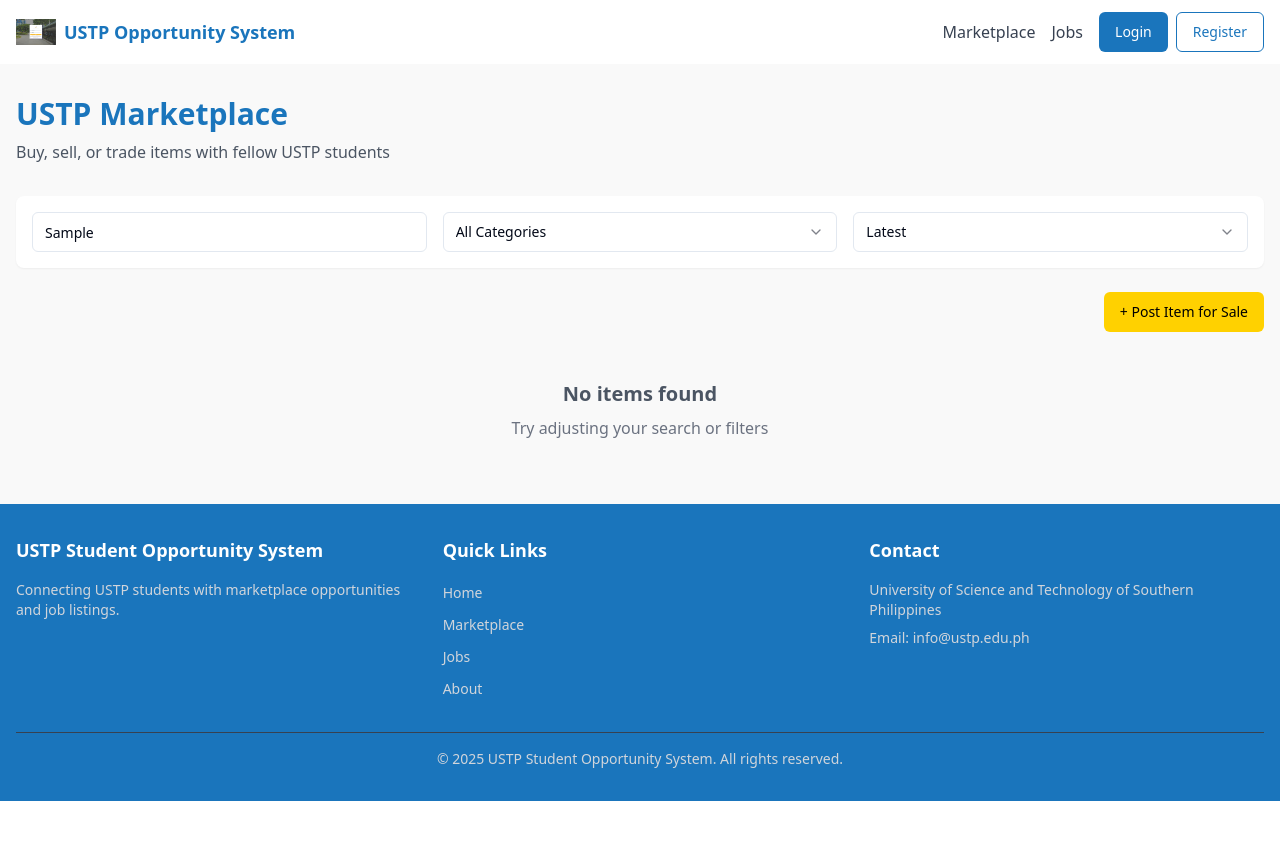
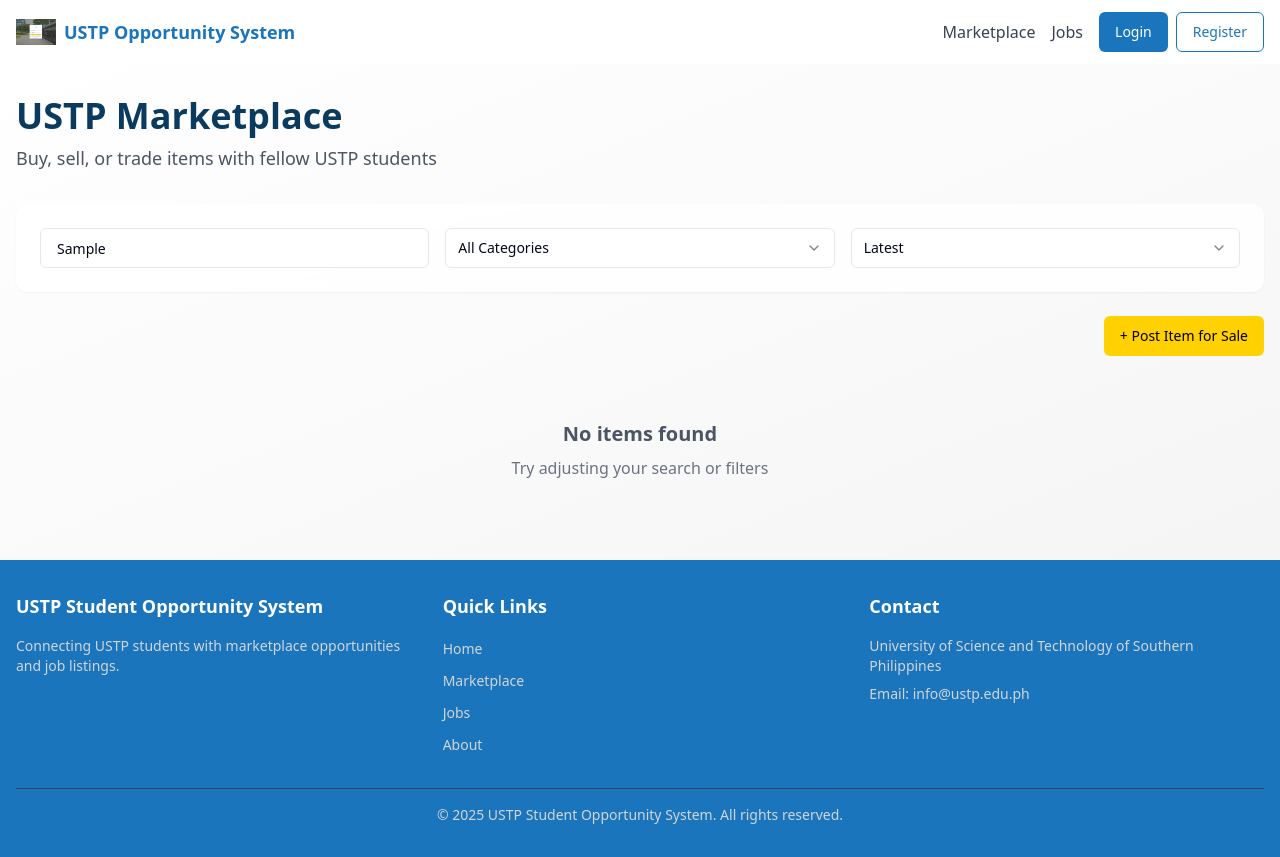
Before and after one commit to pelaezmarione/ustp-job-spot, a React (Vite) app: page /marketplace in a window 1280 px wide. Both pictures are taken after typing "Sample" into the empty fields and a click on the button "+ Post Item for Sale". Before the commit the page ends 801 px from the top, so only its background shows below. Built offline with nearby package versions, Linux system fonts and the light colour scheme.

Commit message:
Refine UI and Layout
Refine the design, animations, and layouts based on the provided prompts or visual edits.

```diff
--- a/src/pages/Marketplace.tsx
+++ b/src/pages/Marketplace.tsx
@@ -132,26 +132,26 @@ const Marketplace = () => {
   return (
     <div className="min-h-screen flex flex-col">
       <NavBar />
-      <main className="flex-grow bg-ustp-lightgray">
+      <main className="flex-grow bg-gradient-to-br from-white to-ustp-gray">
         <div className="container mx-auto px-4 py-8">
-          <div className="mb-8">
-            <h1 className="text-3xl font-bold text-ustp-blue mb-2">USTP Marketplace</h1>
-            <p className="text-gray-600">Buy, sell, or trade items with fellow USTP students</p>
+          <div className="mb-8 animate-fade-in">
+            <h1 className="text-4xl font-bold text-ustp-darkblue mb-2">USTP Marketplace</h1>
+            <p className="text-gray-600 text-lg">Buy, sell, or trade items with fellow USTP students</p>
           </div>
 
-          <div className="bg-white p-4 rounded-lg shadow-sm mb-6">
+          <div className="bg-white/80 backdrop-blur-sm p-6 rounded-xl shadow-sm mb-6 transition-all duration-300 hover:shadow-md">
             <div className="grid grid-cols-1 md:grid-cols-3 gap-4">
-              <div>
+              <div className="relative">
                 <Input
                   placeholder="Search for items..."
                   value={searchTerm}
                   onChange={(e) => setSearchTerm(e.target.value)}
-                  className="w-full"
+                  className="w-full pl-4 transition-all duration-300 focus:ring-2 focus:ring-ustp-yellow"
                 />
               </div>
               <div>
                 <Select value={category} onValueChange={setCategory}>
-                  <SelectTrigger>
+                  <SelectTrigger className="w-full transition-all duration-300 hover:border-ustp-blue">
                     <SelectValue placeholder="Select Category" />
                   </SelectTrigger>
                   <SelectContent>
@@ -165,7 +165,7 @@ const Marketplace = () => {
               </div>
               <div>
                 <Select value={sortOption} onValueChange={setSortOption}>
-                  <SelectTrigger>
+                  <SelectTrigger className="w-full transition-all duration-300 hover:border-ustp-blue">
                     <SelectValue placeholder="Sort By" />
                   </SelectTrigger>
                   <SelectContent>
@@ -179,24 +179,30 @@ const Marketplace = () => {
           </div>
 
           <div className="mb-4 flex justify-end">
-            <Button className="bg-ustp-yellow text-black hover:brightness-95">
+            <Button
+              className="bg-ustp-yellow text-black hover:brightness-95 transform transition-all duration-300 hover:scale-105 active:scale-95"
+            >
               + Post Item for Sale
             </Button>
           </div>
 
           <div className="grid grid-cols-1 md:grid-cols-2 lg:grid-cols-3 gap-6">
             {filteredProducts.length > 0 ? (
-              filteredProducts.map((product) => (
-                <Card key={product.id} className="overflow-hidden hover:shadow-md transition-shadow">
-                  <div className="h-48 overflow-hidden">
+              filteredProducts.map((product, index) => (
+                <Card
+                  key={product.id}
+                  className="overflow-hidden hover:shadow-lg transition-all duration-300 transform hover:-translate-y-1 animate-fade-in"
+                  style={{ animationDelay: `${index * 100}ms` }}
+                >
+                  <div className="h-48 overflow-hidden group">
                     <img
                       src={product.image}
                       alt={product.title}
-                      className="w-full h-full object-cover"
+                      className="w-full h-full object-cover transition-transform duration-300 group-hover:scale-110"
                     />
                   </div>
                   <CardHeader className="p-4 pb-2">
-                    <CardTitle className="text-lg">{product.title}</CardTitle>
+                    <CardTitle className="text-lg text-ustp-darkblue">{product.title}</CardTitle>
                     <CardDescription className="text-ustp-blue font-semibold">
                       ₱{product.price.toFixed(2)}
                     </CardDescription>
@@ -204,20 +210,23 @@ const Marketplace = () => {
                   <CardContent className="p-4 pt-0">
                     <p className="text-sm text-gray-600 line-clamp-2">{product.description}</p>
                     <div className="flex justify-between mt-2 text-xs text-gray-500">
-                      <span>{product.category}</span>
-                      <span>{product.condition}</span>
+                      <span className="bg-ustp-gray/50 px-2 py-1 rounded-full">{product.category}</span>
+                      <span className="bg-ustp-gray/50 px-2 py-1 rounded-full">{product.condition}</span>
                     </div>
                   </CardContent>
-                  <CardFooter className="p-4 pt-0 flex justify-between">
+                  <CardFooter className="p-4 pt-0 flex justify-between items-center">
                     <span className="text-xs text-gray-500">Posted by {product.seller}</span>
-                    <Button size="sm" className="bg-ustp-blue text-white hover:bg-ustp-darkblue">
+                    <Button
+                      size="sm"
+                      className="bg-ustp-blue text-white hover:bg-ustp-darkblue transition-colors duration-300"
+                    >
                       View Details
                     </Button>
                   </CardFooter>
                 </Card>
               ))
             ) : (
-              <div className="col-span-3 text-center py-8">
+              <div className="col-span-3 text-center py-12 animate-fade-in">
                 <h3 className="text-xl font-semibold text-gray-600">No items found</h3>
                 <p className="text-gray-500 mt-2">Try adjusting your search or filters</p>
               </div>
```
